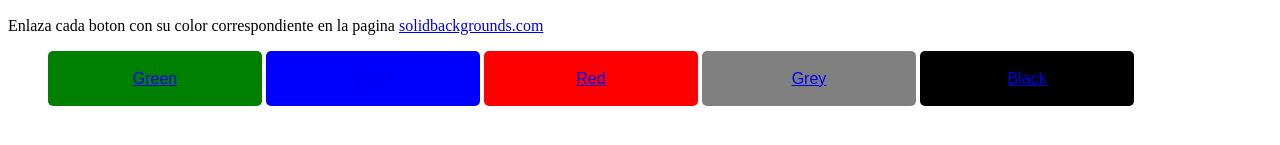
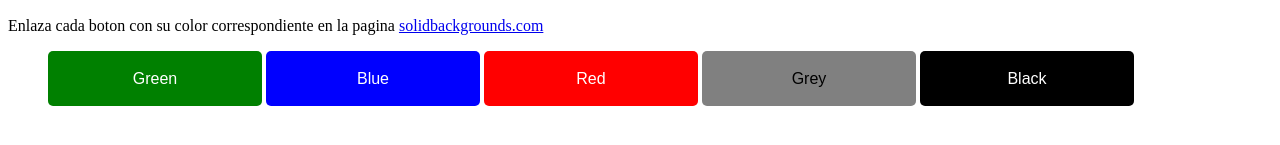
Before and after one commit to JavierCre/JavierCre.github.io, a plain HTML site: page p5.html in a window 1280 px wide. Shown: the part 403-548 px from the top of the page. Drawn offline with Linux system fonts and the light colour scheme.

Commit message:
Add files via upload

```diff
--- a/p5.html
+++ b/p5.html
@@ -23,7 +23,9 @@
         border-radius: 5px;
         display: inline-block;}
 
-        button>a{text-decoration: none;}
+        .button>a{text-decoration: none;}
+
+
         .green{background-color: green;}
         .blue{background-color: blue;}
         .red{background-color: red;}
@@ -51,11 +53,11 @@
 <p>Enlaza cada boton con su color correspondiente en la pagina <a href="https://www.solidbackgrounds.com/">solidbackgrounds.com</a></p>
 
 <ul>
-    <li class="button green"><a href="https://www.solidbackgrounds.com/pakistan-green-solid-color-background.html">Green</a></li>
-    <li class="button blue"><a href="https://www.solidbackgrounds.com/medium-persian-blue-solid-color-background.html">Blue</a></li>
-    <li class="button red"><a href="https://www.solidbackgrounds.com/red-ryb-solid-color-background.html">Red</a></li>
-    <li class="button grey"><a href="https://www.solidbackgrounds.com/trolley-grey-solid-color-background.html">Grey</a></li>
-    <li class="button black"><a href="https://www.solidbackgrounds.com/smoky-black-solid-color-background.html">Black</a></li>
+    <li class="button green"><a style="color: white;" href="https://www.solidbackgrounds.com/pakistan-green-solid-color-background.html">Green</a></li>
+    <li class="button blue"><a style="color: white;" href="https://www.solidbackgrounds.com/medium-persian-blue-solid-color-background.html">Blue</a></li>
+    <li class="button red"><a style="color: white;" href="https://www.solidbackgrounds.com/red-ryb-solid-color-background.html">Red</a></li>
+    <li class="button grey"><a style="color: black ;" href="https://www.solidbackgrounds.com/trolley-grey-solid-color-background.html">Grey</a></li>
+    <li class="button black"><a style="color: white;" href="https://www.solidbackgrounds.com/smoky-black-solid-color-background.html">Black</a></li>
 </ul>
 
 
```
